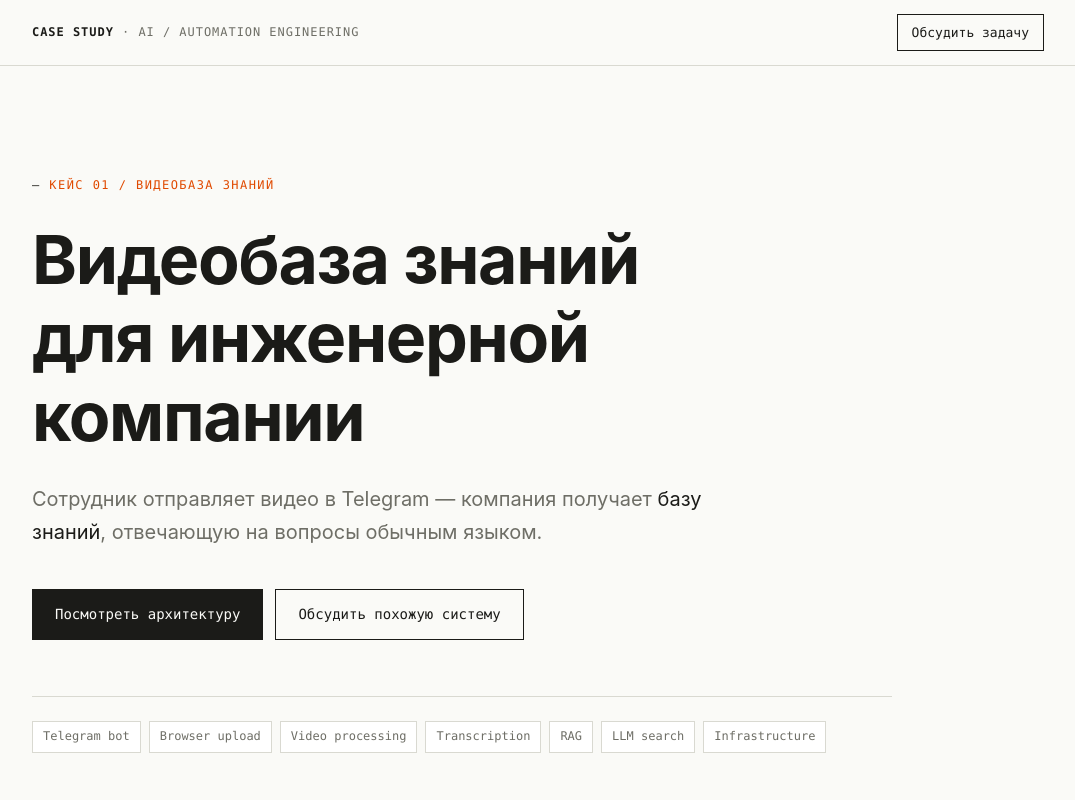
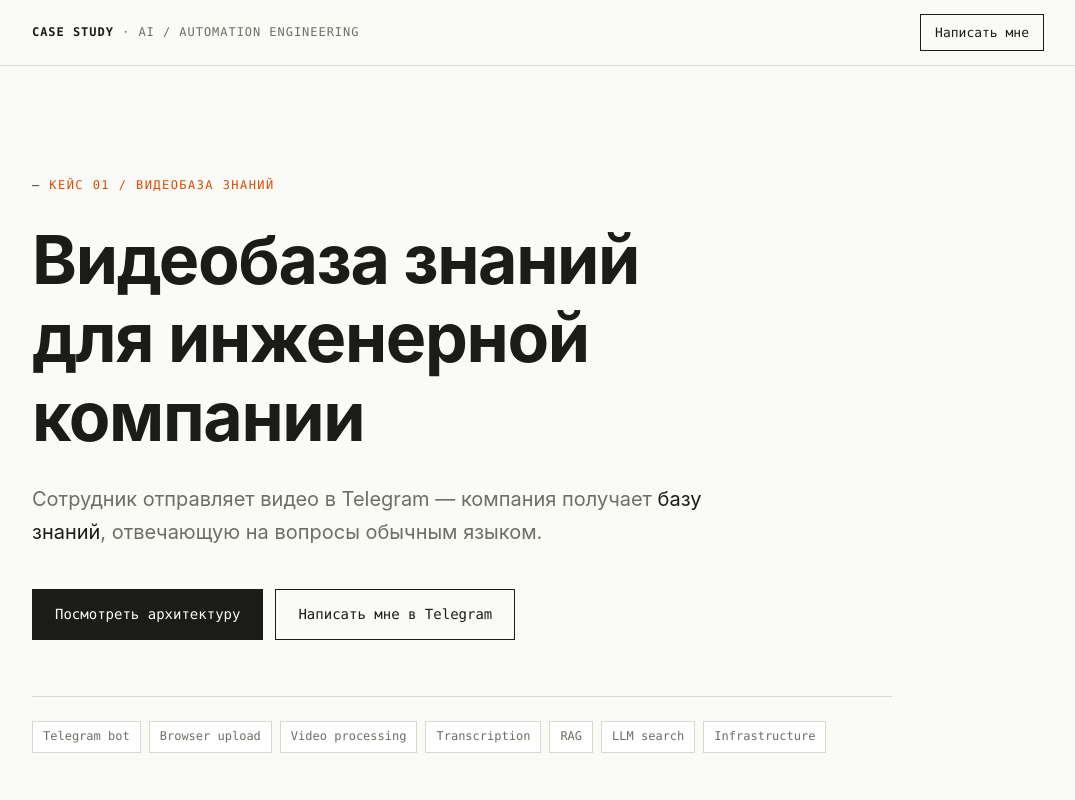
Before and after one commit to AlexSiC/resume, a plain HTML site: page index.html in a window 1280 px wide. Shown: the top 800 px of the page, without its empty margins (102-1177 px from the left). Drawn offline with Linux system fonts and the light colour scheme.

Commit message:
CTA: «Написать мне в Telegram» в hero, «Написать мне» в шапке
Co-Authored-By: Claude Fable 5 <noreply@anthropic.com>

```diff
--- a/index.html
+++ b/index.html
@@ -579,7 +579,7 @@
 <header>
   <div class="bar">
     <div class="tag"><b>Case study</b> <span class="long">· AI / automation engineering</span></div>
-    <a class="contact" href="https://t.me/katamaranti" target="_blank" rel="noopener">Обсудить задачу</a>
+    <a class="contact" href="https://t.me/katamaranti" target="_blank" rel="noopener">Написать мне</a>
   </div>
 </header>
 
@@ -593,7 +593,7 @@
       <p class="sub">Сотрудник отправляет видео в Telegram — компания получает <em>базу знаний</em>, отвечающую на вопросы обычным языком.</p>
       <div class="cta-row">
         <a class="btn primary" href="#architecture">Посмотреть архитектуру</a>
-        <a class="btn ghost" href="https://t.me/katamaranti" target="_blank" rel="noopener">Обсудить похожую систему</a>
+        <a class="btn ghost" href="https://t.me/katamaranti" target="_blank" rel="noopener">Написать мне в Telegram</a>
       </div>
       <div class="badges">
         <span>Telegram bot</span><span>Browser upload</span><span>Video processing</span><span>Transcription</span><span>RAG</span><span>LLM search</span><span>Infrastructure</span>
```
